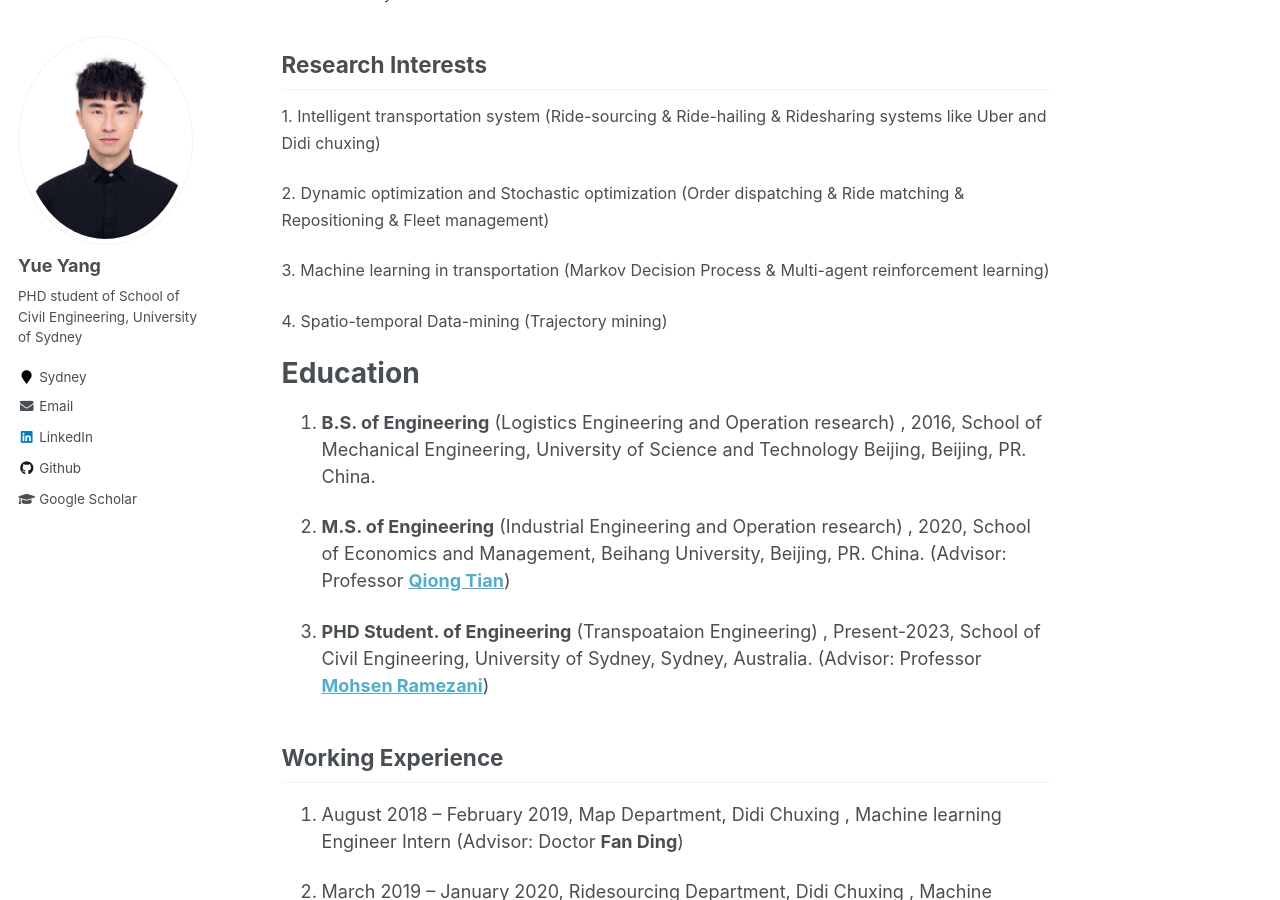
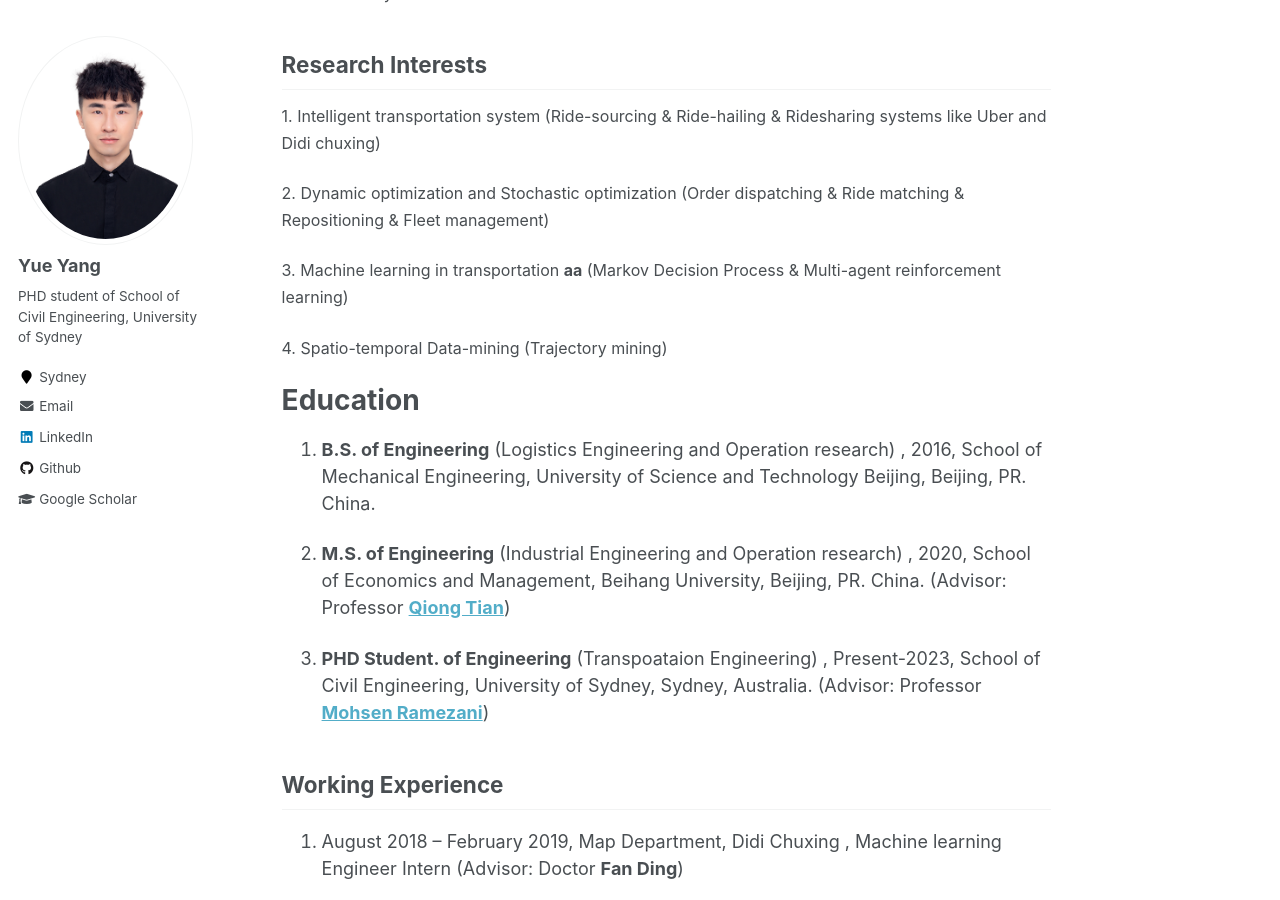
Before and after one commit to marco-yue/biography, a Jekyll site: the page built from _pages/about.md, in a window 1280 px wide and 900 px high, scrolled down 462 px. Built offline with Jekyll 4.4.1, drawn with Linux system fonts in a browser that asks for light colours.

```diff
--- a/_pages/about.md
+++ b/_pages/about.md
@@ -27,7 +27,7 @@ redirect_from:
    </font></p>
 
 <p><font size=3>
-3. Machine learning in transportation (Markov Decision Process & Multi-agent reinforcement learning)
+3. Machine learning in transportation <b>aa</b> (Markov Decision Process & Multi-agent reinforcement learning)
    </font></p>
 
 <p><font size=3>
```
